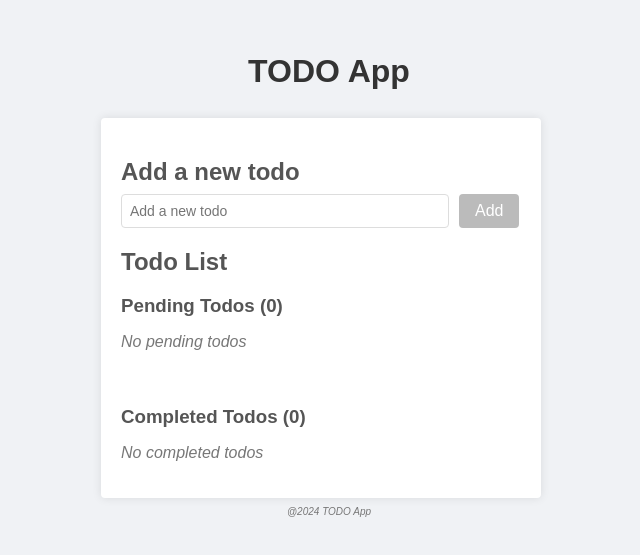
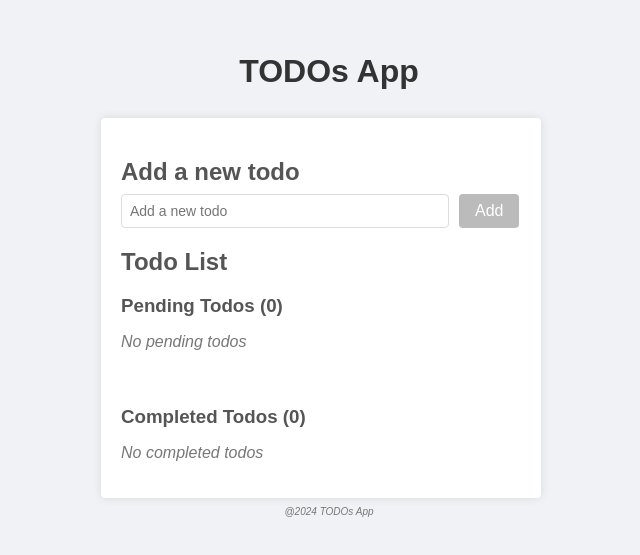
Before and after one commit to yosvelquintero/react-app, a React (Create React App) app: page / in a window 1280 px wide. Shown: the part 105-660 px from the top of the page, without its empty margins (319-959 px from the left). Built offline with nearby package versions, Linux system fonts and the light colour scheme.

Commit message:
Refactor: Update app name in App component

```diff
--- a/src/App.tsx
+++ b/src/App.tsx
@@ -2,9 +2,9 @@ import './App.css';
 import Todos from './components/todo/Todos';
 
 function App() {
-  const appName = 'TODO App';
+  const appName = 'TODOs App';
   return (
-    <>
+    <div className='container'>
       <header>
         <h1>{appName}</h1>
       </header>
@@ -16,7 +16,7 @@ function App() {
       <footer>
         <p>@2024 {appName}</p>
       </footer>
-    </>
+    </div>
   );
 }
 
```
